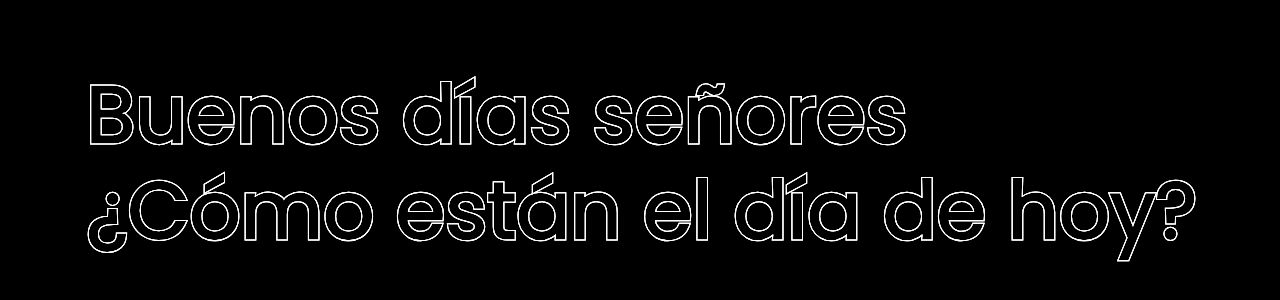
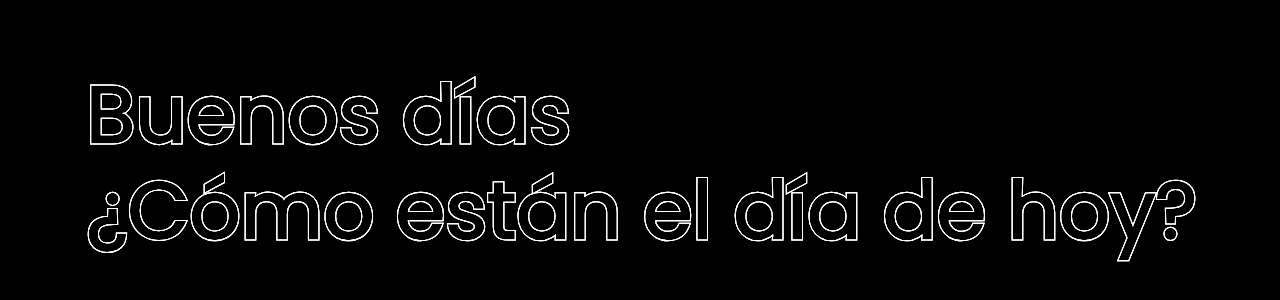
Before and after one commit to Sirangua/SATechnicalOnboarding, a plain HTML site: page src/index.html in a window 1280 px wide. Shown: the part 236-536 px from the top of the page. Drawn offline with Linux system fonts and the light colour scheme.

Commit message:
cambio saludo

```diff
--- a/src/index.html
+++ b/src/index.html
@@ -9,7 +9,7 @@
 </head>
 <body>
     <ul>
-        <li><a href="#" data-text="Buenos días señores">Buenos días señores</a></li>
+        <li><a href="#" data-text="Buenos días">Buenos días</a></li>
         <li><a href="#" data-text="¿Cómo están el día de hoy?">¿Cómo están el día de hoy?</a></li>
     </ul>
 </body>
```
